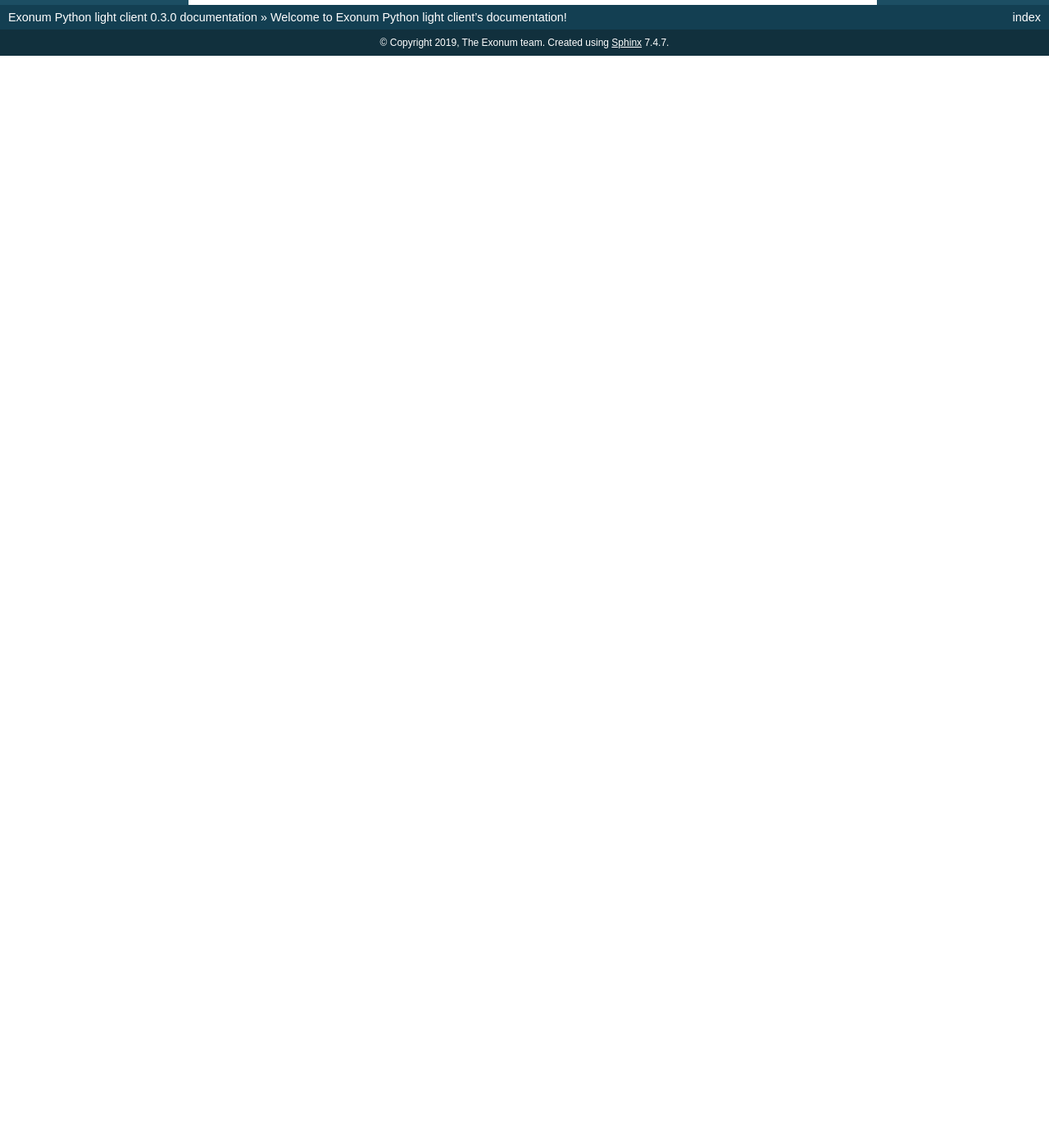
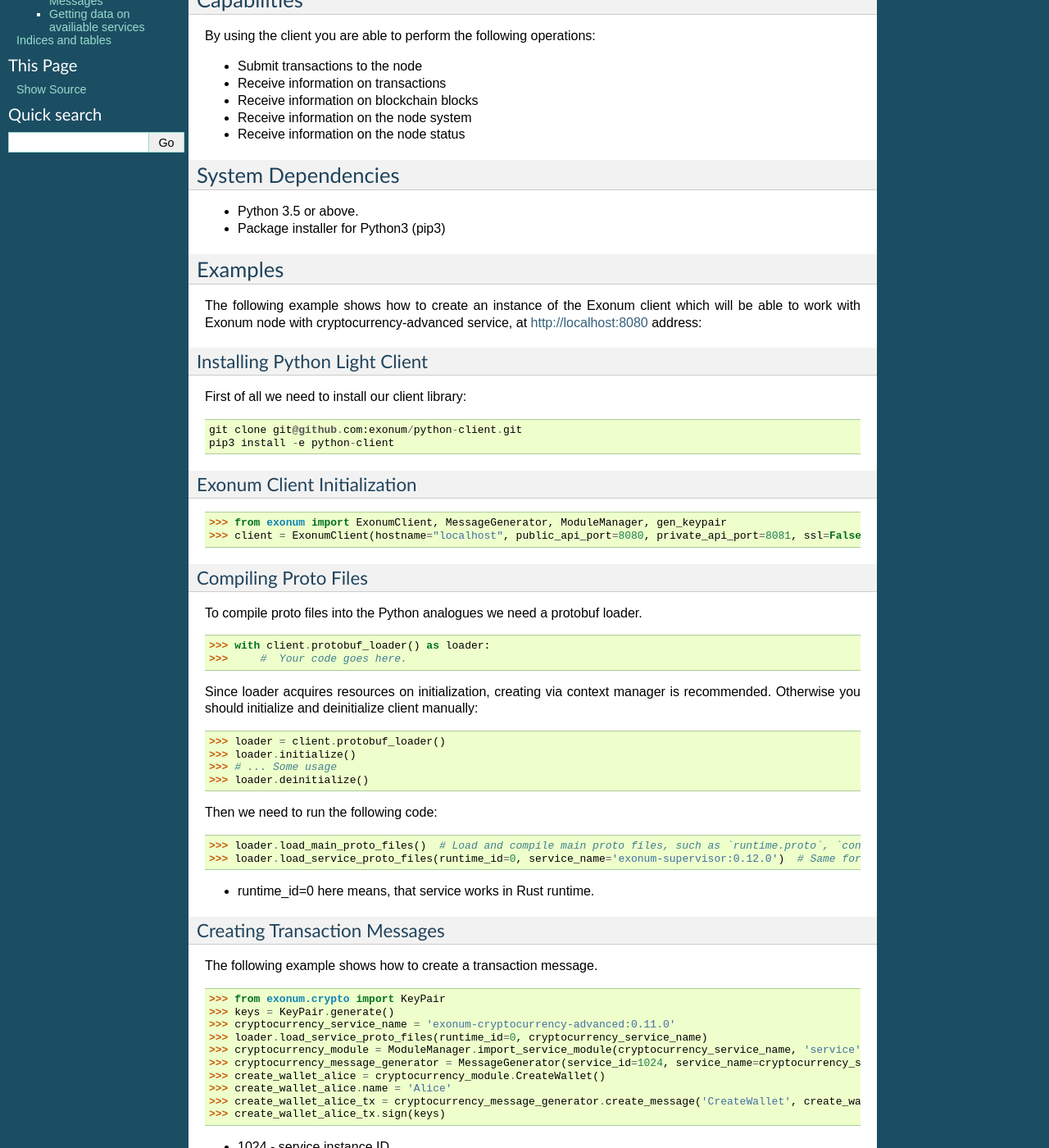
Before and after one commit to exonum/exonum-python-client, a Sphinx documentation site: the page built from docs/index.rst, in a window 1280 px wide and 1400 px high, scrolled down 289 px. Shown: the whole window at 82% size. Built offline with Sphinx 7.4.7, drawn with Linux system fonts in a browser that asks for light colours; before the commit the page ends 900 px from its top, so only the background shows below that; some of the changed text lies outside the part shown.

Commit message:
Make docs look better

```diff
--- a/docs/conf.py
+++ b/docs/conf.py
@@ -55,10 +55,14 @@ master_doc = "index"
 #
 # This is also used if you do content translation via gettext catalogs.
 # Usually you set "language" from the command line for these cases.
-language = None
+language = "python"
 
 # The name of the Pygments (syntax highlighting) style to use.
 pygments_style = None
+
+# If true, the current module name will be prepended to all description
+# unit titles (such as .. function::).
+add_module_names = False
 
 # -- Options for HTML output -------------------------------------------------
 
--- a/docs/index.rst
+++ b/docs/index.rst
@@ -5,6 +5,149 @@
 
 Welcome to Exonum Python light client's documentation!
 ======================================================
+
+========
+Overview
+========
+
+Exonum light client is a Python library for working with Exonum blockchain
+from the client side. It can be easily integrated to an existing
+application. Also, Exonum light client provides access to common utils
+toolkit which contains some helpful functions for hashing, cryptography,
+serialization, etc.
+
+============
+Capabilities
+============
+
+By using the client you are able to perform the following operations:
+
+- Submit transactions to the node
+- Receive information on transactions
+- Receive information on blockchain blocks
+- Receive information on the node system
+- Receive information on the node status
+
+===================
+System Dependencies
+===================
+
+- Python 3.5 or above.
+- Package installer for Python3 (pip3)
+
+========
+Examples
+========
+
+The following example shows how to create an instance of the Exonum client
+which will be able to work with Exonum node with
+cryptocurrency-advanced service, at http://localhost:8080
+address:
+
+------------------------------
+Installing Python Light Client
+------------------------------
+
+First of all we need to install our client library:
+
+::
+
+    git clone git@github.com:exonum/python-client.git
+    pip3 install -e python-client
+
+----------------------------
+Exonum Client Initialization
+----------------------------
+
+>>> from exonum import ExonumClient, MessageGenerator, ModuleManager, gen_keypair
+>>> client = ExonumClient(hostname="localhost", public_api_port=8080, private_api_port=8081, ssl=False)
+
+
+---------------------
+Compiling Proto Files
+---------------------
+
+To compile proto files into the Python analogues we need a protobuf loader.
+
+>>> with client.protobuf_loader() as loader:
+>>>     #  Your code goes here.
+
+Since loader acquires resources on initialization, creating via context manager is recommended.
+Otherwise you should initialize and deinitialize client manually:
+
+>>> loader = client.protobuf_loader()
+>>> loader.initialize()
+>>> # ... Some usage
+>>> loader.deinitialize()
+
+Then we need to run the following code:
+
+>>> loader.load_main_proto_files()  # Load and compile main proto files, such as `runtime.proto`, `consensus.proto`, etc.
+>>> loader.load_service_proto_files(runtime_id=0, service_name='exonum-supervisor:0.12.0')  # Same for specific service.
+
+- runtime_id=0 here means, that service works in Rust runtime.
+
+-----------------------------
+Creating Transaction Messages
+-----------------------------
+
+The following example shows how to create a transaction message.
+
+>>> from exonum.crypto import KeyPair
+>>> keys = KeyPair.generate()
+>>> cryptocurrency_service_name = 'exonum-cryptocurrency-advanced:0.11.0'
+>>> loader.load_service_proto_files(runtime_id=0, cryptocurrency_service_name)
+>>> cryptocurrency_module = ModuleManager.import_service_module(cryptocurrency_service_name, 'service')
+>>> cryptocurrency_message_generator = MessageGenerator(service_id=1024, service_name=cryptocurrency_service_name)
+>>> create_wallet_alice = cryptocurrency_module.CreateWallet()
+>>> create_wallet_alice.name = 'Alice'
+>>> create_wallet_alice_tx = cryptocurrency_message_generator.create_message('CreateWallet', create_wallet_alice)
+>>> create_wallet_alice_tx.sign(keys)
+
+- 1024 - service instance ID.
+- "CreateWallet" - name of the message.
+- key_pair - public and private keys of the ed25519 public-key signature system.
+
+After invoking sign method we get a signed transaction.
+This transaction is ready for sending to the Exonum node.
+
+-----------------------------------
+Getting data on availiable services
+-----------------------------------
+
+Code below will show list of artifacts available to start, and list of working services.
+
+>>> client.available_services().json()
+{
+  'artifacts': [
+    {
+      'runtime_id': 0,
+      'name': 'exonum-cryptocurrency-advanced:0.11.0'
+    },
+    {
+      'runtime_id': 0,
+      'name': 'exonum-supervisor:0.11.0'
+    }
+  ],
+  'services': [
+    {
+      'id': 1024,
+      'name': 'XNM',
+      'artifact': {
+        'runtime_id': 0,
+        'name': 'exonum-cryptocurrency-advanced:0.11.0'
+      }
+    },
+    {
+      'id': 0,
+      'name': 'supervisor',
+      'artifact': {
+        'runtime_id': 0,
+        'name': 'exonum-supervisor:0.11.0'
+      }
+    }
+  ]
+}
 
 .. toctree::
    :maxdepth: 2
```
Also changed, not shown: docs/exonum.proofs.map_proof.rst (+6 -47 lines), exonum/__init__.py (+4 -4 lines), 5 other files.
